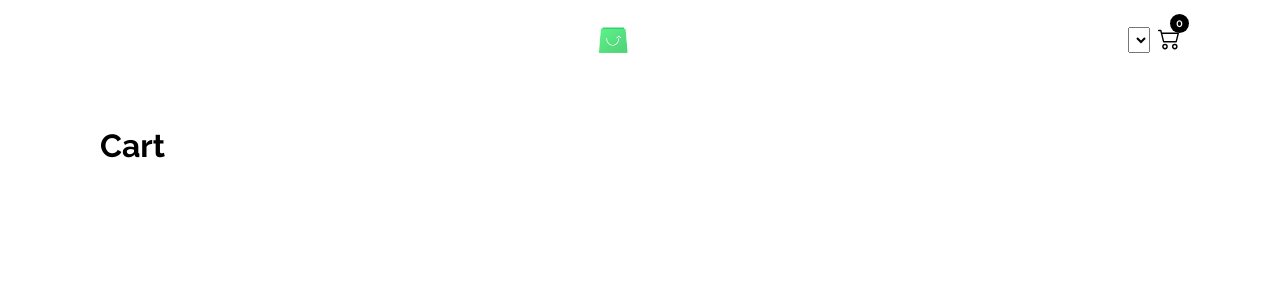
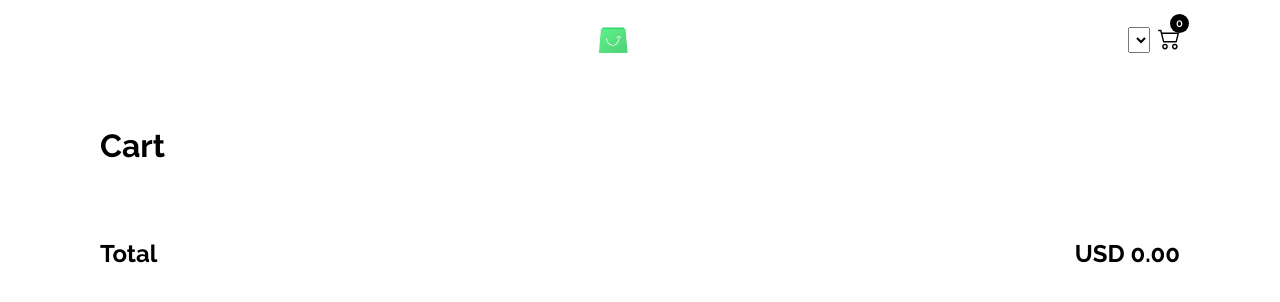
Before and after one commit to Humai88/online-store, a React (Create React App) app: page /cart in a window 1280 px wide. Shown: the top 302 px of the page. Built offline with nearby package versions, Linux system fonts and the light colour scheme.

Commit message:
Add swatch value

```diff
--- a/src/components/Cart/Cart.module.scss
+++ b/src/components/Cart/Cart.module.scss
@@ -5,4 +5,11 @@
     font-weight: 700;
     margin-bottom: 80px;
   }
+  .totalPrice {
+    display: flex;
+    justify-content: space-between;
+    font-size: 1.5rem;
+    font-weight: 700;
+    margin: 52px 0 40px 0;
+  }
 }
--- a/src/components/Cart/Cart.tsx
+++ b/src/components/Cart/Cart.tsx
@@ -3,11 +3,24 @@ import CartItem from "./CartItem";
 import styles from "./Cart.module.scss";
 import { AppStore } from "../../redux/store/store";
 import { CartItemType } from "../../redux/reducers/shopReducer";
-import { removeProductFromCartAC } from "../../redux/actions/shopActions";
+import {
+  removeProductFromCartAC,
+  setTotalPriceAC,
+} from "../../redux/actions/shopActions";
 import { connect } from "react-redux";
 class Cart extends Component<CartPPropsType> {
+  componentDidUpdate(prevProps: CartPPropsType) {
+    const productsInCart = this.props.cart;
+    const currentCurrency = this.props.currentCurrency;
+    if (
+      productsInCart !== prevProps.cart ||
+      currentCurrency !== prevProps.currentCurrency
+    ) {
+      this.props.setTotalPriceAC(productsInCart, currentCurrency);
+    }
+  }
   render() {
-    const { cart } = this.props;
+    const { cart, totalPrice, currentCurrency } = this.props;
     return (
       <div className={styles.wrapper}>
         <h2 className={styles.header}>Cart</h2>
@@ -25,6 +38,13 @@ class Cart extends Component<CartPPropsType> {
             />
           );
         })}
+        <div className={styles.totalPrice}>
+          <div className={styles.total}>Total</div>
+          <div className={styles.total}>
+            {currentCurrency}&nbsp;
+            {totalPrice.toFixed(2)}
+          </div>
+        </div>
       </div>
     );
   }
@@ -32,15 +52,26 @@ class Cart extends Component<CartPPropsType> {
 const mapStateToProps = (state: AppStore): MapStateToPropsType => {
   return {
     cart: state.products.cart,
+    currentCurrency: state.products.currentCurrency,
+    totalPrice: state.products.totalPrice,
   };
 };
-export default connect(mapStateToProps, { removeProductFromCartAC })(Cart);
+export default connect(mapStateToProps, {
+  removeProductFromCartAC,
+  setTotalPriceAC,
+})(Cart);
 //Types
 type CartPPropsType = MapStateToPropsType & MapDispatchType;
 
 type MapDispatchType = {
   removeProductFromCartAC: (productId: string) => void;
+  setTotalPriceAC: (
+    productsInCart: CartItemType[],
+    currentCurrency: string
+  ) => void;
 };
 type MapStateToPropsType = {
   cart: CartItemType[];
+  currentCurrency: string;
+  totalPrice: number;
 };
--- a/src/components/PDP/PDP.tsx
+++ b/src/components/PDP/PDP.tsx
@@ -3,9 +3,11 @@ import styles from "./PDP.module.scss";
 import { Button } from "../../UI-kit/Button";
 import { RouteComponentProps } from "react-router-dom";
 import { SquareBtn } from "../../UI-kit/SquareBtn";
-import { v4 } from "uuid";
 import { AppStore } from "../../redux/store/store";
-import { getProductByIdTC } from "../../redux/reducers/shopReducer";
+import {
+  getProductByIdTC,
+  getProductsByCategoryTC,
+} from "../../redux/reducers/shopReducer";
 import { connect } from "react-redux";
 import { addProductToCartAC } from "../../redux/actions/shopActions";
 import { Product } from "../../grapgQL/ProductResponseType";
@@ -23,7 +25,9 @@ class PDP extends Component<PDPPropsType> {
     this.props.addProductToCartAC(id);
   }
   componentDidMount() {
+    const category = this.props.match.params.category;
     const id = this.props.match.params.id;
+    this.props.getProductsByCategoryTC(category);
     this.props.getProductByIdTC(id);
   }
   componentDidUpdate(prevProps: PDPPropsType) {
@@ -54,15 +58,24 @@ class PDP extends Component<PDPPropsType> {
 
             {this.props.product.attributes.map((attr) => {
               return (
-                <div key={v4()}>
-                  {/* <h3>{attr.type}</h3> */}
+                <div key={attr.name}>
+                  <h3>{attr.type}</h3>
                   <div className={styles.attrName}>{attr.name}</div>
                   <div className={styles.attrValuesWrapper}>
                     {attr.items.map((item) => {
-                      return (
-                        <SquareBtn key={v4()} className={styles.attrValue}>
+                      return attr.type === "text" ? (
+                        <SquareBtn
+                          key={item.displayValue}
+                          className={styles.attrValue}
+                        >
                           {item.displayValue}
                         </SquareBtn>
+                      ) : (
+                        <SquareBtn
+                          key={item.displayValue}
+                          style={{ background: item.displayValue }}
+                          className={styles.attrValue}
+                        ></SquareBtn>
                       );
                     })}
                   </div>
@@ -75,7 +88,7 @@ class PDP extends Component<PDPPropsType> {
                 .filter((p) => p.currency === this.props.currentCurrency)
                 .map((c) => {
                   return (
-                    <div key={v4()}>
+                    <div key={c.currency}>
                       <span
                         dangerouslySetInnerHTML={{
                           __html: currencyConverter(c.currency),
@@ -121,6 +134,7 @@ const mapStateToProps = (state: AppStore): MapStateToPropsType => {
 export default connect(mapStateToProps, {
   getProductByIdTC,
   addProductToCartAC,
+  getProductsByCategoryTC,
 })(PDP);
 //Types
 type PDPPropsType = RouteComponentProps<PathParamsType> &
@@ -128,11 +142,13 @@ type PDPPropsType = RouteComponentProps<PathParamsType> &
   MapDispatchType;
 type PathParamsType = {
   id: string;
+  category: string;
 };
 
 type MapDispatchType = {
   addProductToCartAC: (productId: string) => void;
   getProductByIdTC: (id: string) => void;
+  getProductsByCategoryTC: (category: string) => void;
 };
 type MapStateToPropsType = {
   product: Product;
```
